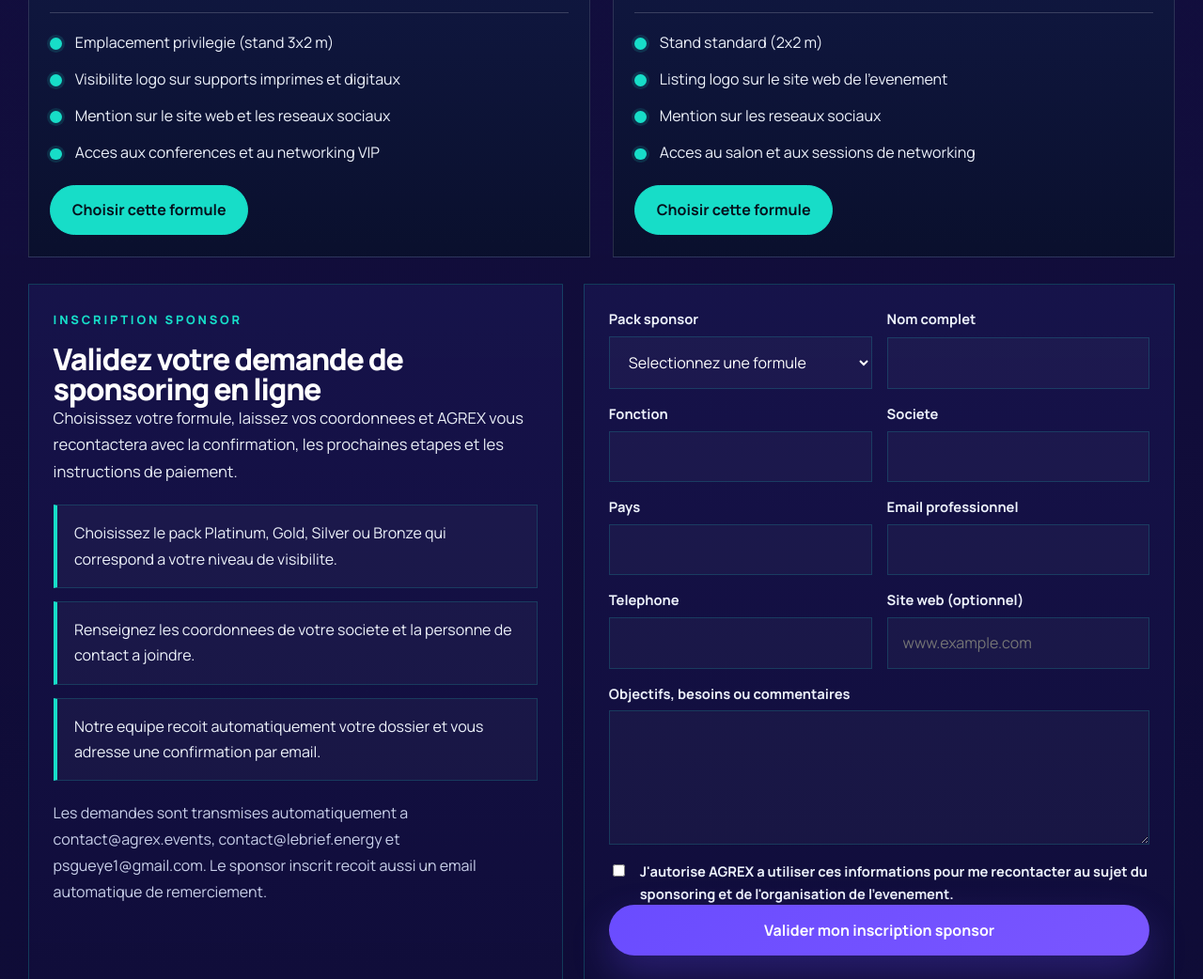
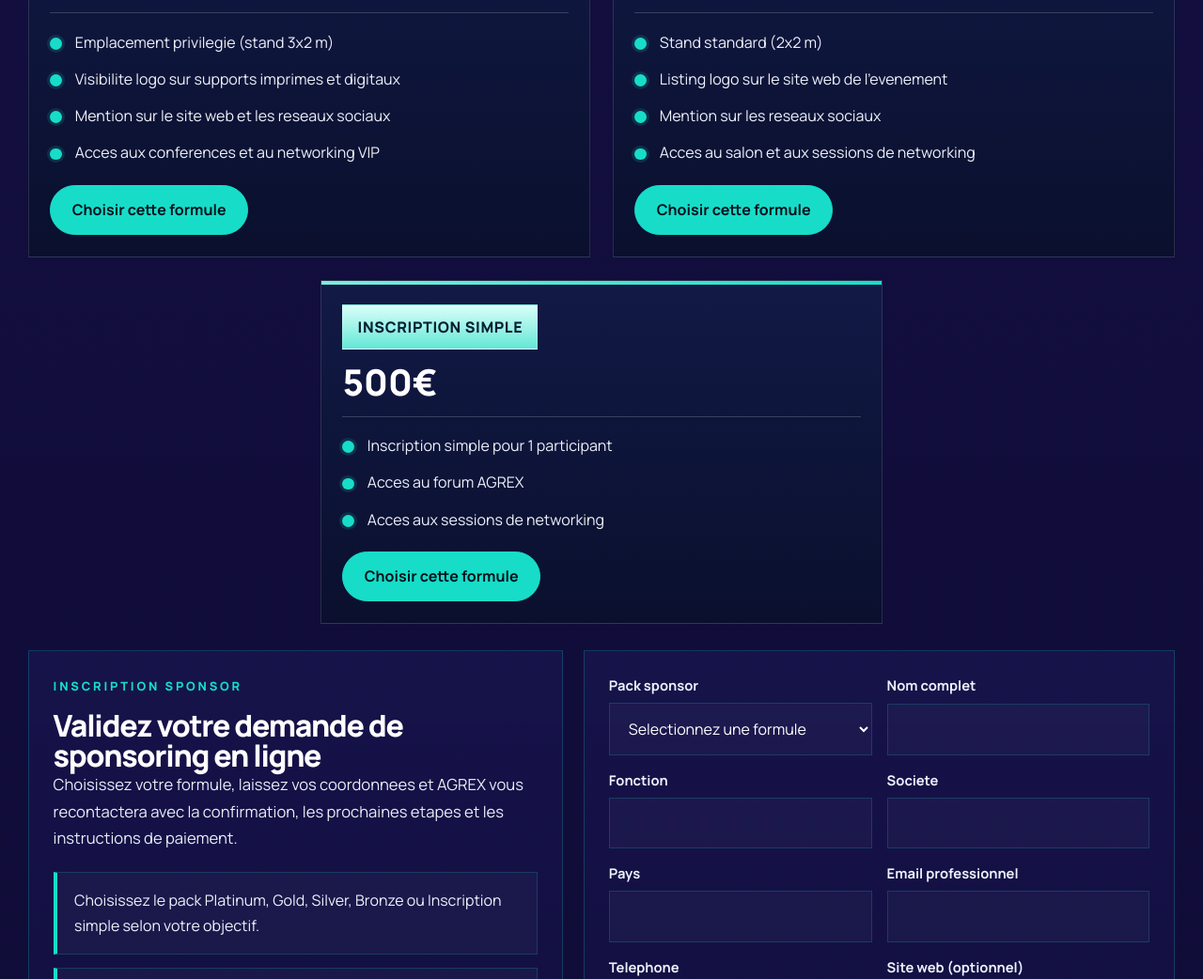
Before and after one commit to aronaeasyoil-bot/AGREX, a plain HTML site: page index.html in a window 1280 px wide. Shown: the part 7361-8403 px from the top of the page at 94% size. Drawn offline with Linux system fonts and the light colour scheme.

Commit message:
Add 500 euro sponsor package

```diff
--- a/script.js
+++ b/script.js
@@ -355,6 +355,16 @@ const siteContent = {
             "Listing logo sur le site web de l'evenement",
             "Mention sur les reseaux sociaux",
             "Acces au salon et aux sessions de networking"
+          ]
+        },
+        {
+          tier: "Inscription simple",
+          price: "500€",
+          accent: "access",
+          items: [
+            "Inscription simple pour 1 participant",
+            "Acces au forum AGREX",
+            "Acces aux sessions de networking"
           ]
         }
       ],
@@ -384,7 +394,7 @@ const siteContent = {
         error:
           "L'envoi n'a pas pu aboutir pour le moment. Merci de reessayer ou d'ecrire a contact@agrex.events.",
         steps: [
-          "Choisissez le pack Platinum, Gold, Silver ou Bronze qui correspond a votre niveau de visibilite.",
+          "Choisissez le pack Platinum, Gold, Silver, Bronze ou Inscription simple selon votre objectif.",
           "Renseignez les coordonnees de votre societe et la personne de contact a joindre.",
           "Notre equipe recoit automatiquement votre dossier et vous adresse une confirmation par email."
         ]
@@ -820,6 +830,16 @@ const siteContent = {
             "Logo listing on the event website",
             "Mention on social media",
             "Access to the expo and networking sessions"
+          ]
+        },
+        {
+          tier: "Simple Registration",
+          price: "500€",
+          accent: "access",
+          items: [
+            "Simple registration for 1 participant",
+            "Access to the AGREX forum",
+            "Access to networking sessions"
           ]
         }
       ],
@@ -849,7 +869,7 @@ const siteContent = {
         error:
           "The submission could not be completed right now. Please try again or write to contact@agrex.events.",
         steps: [
-          "Choose the Platinum, Gold, Silver or Bronze package that matches your visibility goals.",
+          "Choose the Platinum, Gold, Silver, Bronze or Simple Registration package based on your objective.",
           "Share your company details and the main contact person for sponsorship follow-up.",
           "Our team receives your file automatically and sends a confirmation email back to you."
         ]
--- a/styles.css
+++ b/styles.css
@@ -1019,6 +1019,13 @@ select:focus-visible {
   gap: 1.5rem;
 }
 
+.sponsor-grid > .sponsor-card:last-child:nth-child(odd) {
+  grid-column: 1 / -1;
+  max-width: calc(50% - 0.75rem);
+  width: 100%;
+  justify-self: center;
+}
+
 .sponsor-card {
   position: relative;
   overflow: hidden;
@@ -1050,6 +1057,10 @@ select:focus-visible {
 
 .sponsor-card-bronze::before {
   background: linear-gradient(90deg, #ffc17c, #b25b16);
+}
+
+.sponsor-card-access::before {
+  background: linear-gradient(90deg, #7debdc, #17ddc8);
 }
 
 .sponsor-card-cap {
@@ -1084,6 +1095,11 @@ select:focus-visible {
 .sponsor-card-bronze .sponsor-card-cap {
   background: linear-gradient(180deg, #ffca93, #b9682a);
   color: #20130e;
+}
+
+.sponsor-card-access .sponsor-card-cap {
+  background: linear-gradient(180deg, #d9fff9, #64e7d6);
+  color: #072033;
 }
 
 .sponsor-price {
@@ -1535,6 +1551,11 @@ button:disabled {
   .speaker-card:first-child .speaker-card-media {
     aspect-ratio: 4 / 5;
   }
+
+  .sponsor-grid > .sponsor-card:last-child:nth-child(odd) {
+    grid-column: auto;
+    max-width: none;
+  }
 }
 
 @media (max-width: 760px) {
```
